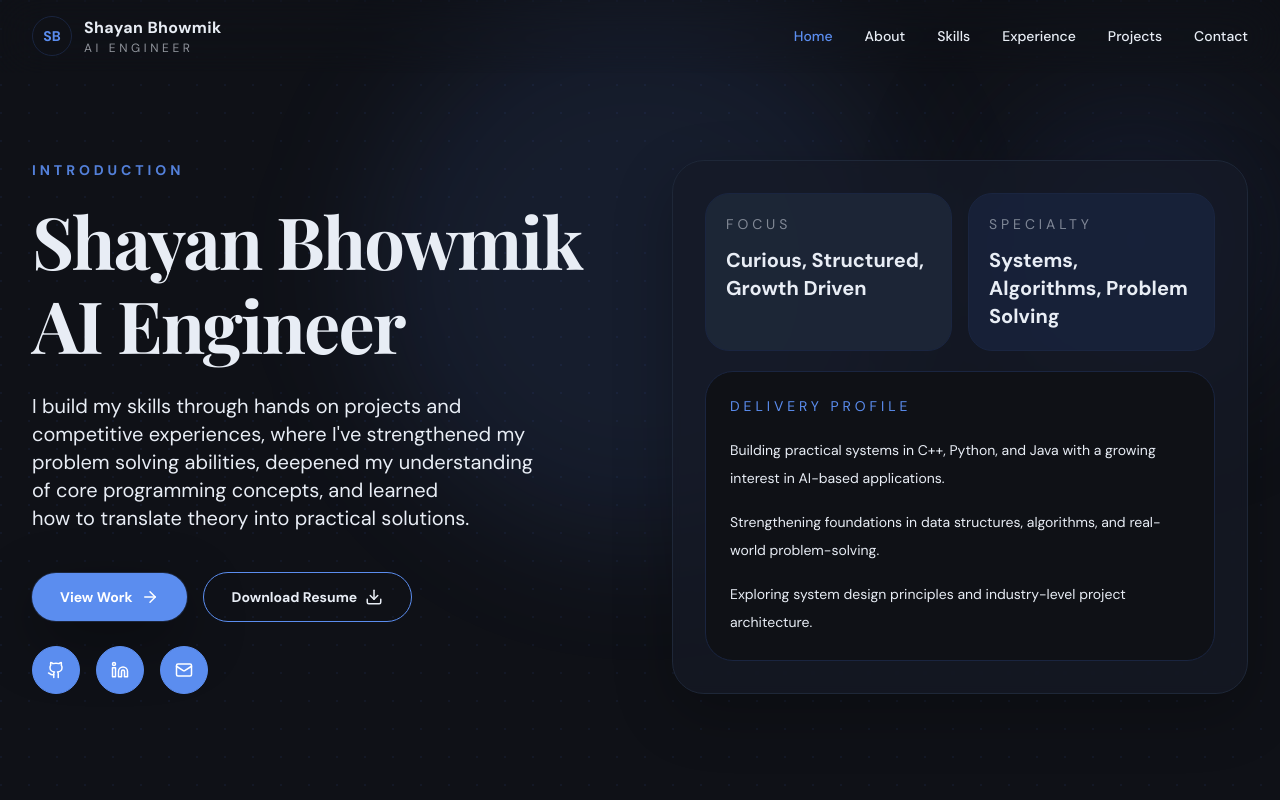
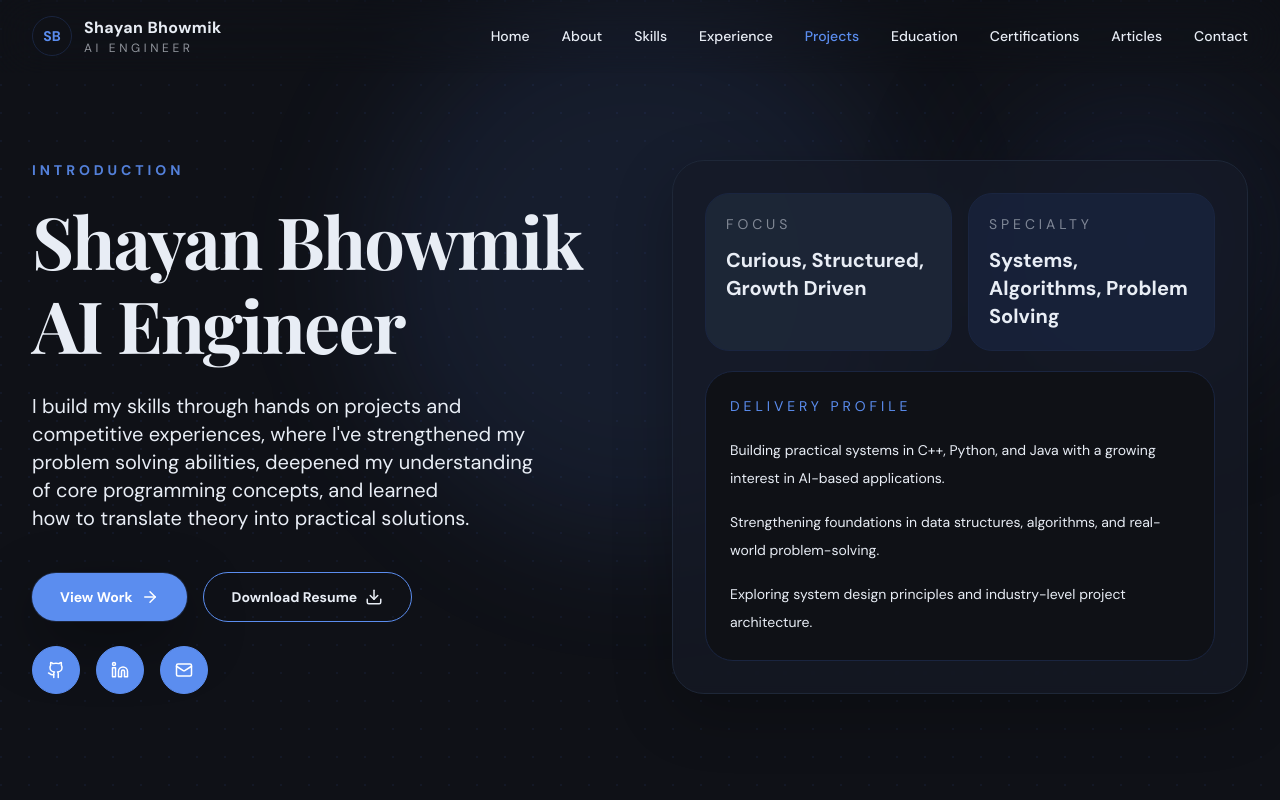
Before and after one commit to Shayan-Bhowmik/Shayan-Portfolio, a React (Vite) app: page / in a window 1280 px wide. Shown: the top 800 px of the page. Built offline with nearby package versions, Linux system fonts and the light colour scheme.

Commit message:
Completed Entire Website

```diff
--- a/src/components/Contact.jsx
+++ b/src/components/Contact.jsx
@@ -5,12 +5,12 @@ import { SectionFrame, SectionHeading } from './SectionFrame';
 
 const contactCards = [
   { icon: Mail, label: 'Email', value: 'shayan.bhowmik05@gmail.com' },
-  { icon: Phone, label: 'Phone', value: '+1 (555) 014-2026' },
-  { icon: MapPin, label: 'Location', value: 'New York, NY' },
+  { icon: Phone, label: 'Phone', value: '+91 - 9835116087' },
+  { icon: MapPin, label: 'Location', value: 'India' },
 ];
 
 export default function Contact() {
-  const [formData, setFormData] = useState({ name: '', email: '', company: '', message: '' });
+  const [formData, setFormData] = useState({ name: '', email: '', message: '' });
   const [errors, setErrors] = useState({});
   const [submitted, setSubmitted] = useState(false);
 
@@ -46,7 +46,7 @@ export default function Contact() {
     }
 
     setSubmitted(true);
-    setFormData({ name: '', email: '', company: '', message: '' });
+    setFormData({ name: '', email: '', message: '' });
     setErrors({});
   };
 
@@ -55,11 +55,11 @@ export default function Contact() {
       <div className="mx-auto w-full max-w-7xl px-6 lg:px-8">
         <SectionHeading
           eyebrow="Contact"
-          title="Reach out for roles, collaborations, or project discussions"
-          description="The form is validated locally and the contact details are surfaced clearly for direct outreach."
+          title="Open to Opportunities and Conversations"
+          description="Whether it's an internship, a collaboration, or just a conversation about tech — my inbox is always open."
         />
 
-        <div className="grid gap-6 lg:grid-cols-[0.9fr_1.1fr]">
+        <div className="grid gap-6">
           <div className="space-y-4">
             <motion.div
               variants={{ hidden: { opacity: 0, y: 20 }, visible: { opacity: 1, y: 0 } }}
@@ -84,105 +84,11 @@ export default function Contact() {
                 })}
               </div>
 
-              <div className="mt-6 flex items-center gap-3">
-                <a
-                  href="https://github.com/"
-                  target="_blank"
-                  rel="noreferrer"
-                  aria-label="GitHub profile"
-                  className="inline-flex h-11 w-11 items-center justify-center rounded-full border border-accent bg-accent text-white transition-colors duration-300 hover:bg-accent/90"
-                >
-                  <Github size={18} />
-                </a>
-                <a
-                  href="https://www.linkedin.com/"
-                  target="_blank"
-                  rel="noreferrer"
-                  aria-label="LinkedIn profile"
-                  className="inline-flex h-11 w-11 items-center justify-center rounded-full border border-accent bg-accent text-white transition-colors duration-300 hover:bg-accent/90"
-                >
-                  <Linkedin size={18} />
-                </a>
-                <a
-                  href="mailto:shayan.bhowmik05@gmail.com"
-                  aria-label="Send email"
-                  className="inline-flex h-11 w-11 items-center justify-center rounded-full border border-accent bg-accent text-white transition-colors duration-300 hover:bg-accent/90"
-                >
-                  <Mail size={18} />
-                </a>
-              </div>
+              {/* Social links removed per user request */}
             </motion.div>
           </div>
-
-          <motion.form
-            onSubmit={handleSubmit}
-            variants={{ hidden: { opacity: 0, y: 20 }, visible: { opacity: 1, y: 0 } }}
-            className="rounded-[1.75rem] border border-deep bg-secondary p-6 shadow-[0_20px_50px_rgba(0,0,0,0.16)] lg:p-8"
-            noValidate
-          >
-            <div className="grid gap-5 sm:grid-cols-2">
-              <Field label="Name" name="name" value={formData.name} onChange={handleChange} error={errors.name} />
-              <Field label="Email" name="email" type="email" value={formData.email} onChange={handleChange} error={errors.email} />
-            </div>
-
-            <div className="mt-5">
-              <Field label="Company" name="company" value={formData.company} onChange={handleChange} optional />
-            </div>
-
-            <div className="mt-5">
-              <label className="mb-2 block text-sm font-medium text-text-base/80" htmlFor="message">
-                Message
-              </label>
-              <textarea
-                id="message"
-                name="message"
-                rows="7"
-                value={formData.message}
-                onChange={handleChange}
-                className={`w-full rounded-2xl border bg-card px-4 py-3 text-base text-text-base outline-none transition-colors duration-200 placeholder:text-text-base/30 focus:border-accent ${
-                  errors.message ? 'border-red-400' : 'border-deep'
-                }`}
-                placeholder="Describe the role, project, or timeline you have in mind."
-              />
-              {errors.message ? <p className="mt-2 text-sm text-red-300">{errors.message}</p> : null}
-            </div>
-
-            {submitted ? (
-              <p className="mt-5 rounded-2xl border border-accent/35 bg-accent/10 px-4 py-3 text-sm text-text-base">
-                Message prepared successfully. Replace this placeholder with your preferred form
-                backend or mail service.
-              </p>
-            ) : null}
-
-            <button
-              type="submit"
-              className="mt-6 inline-flex items-center justify-center gap-2 rounded-full bg-accent px-7 py-3.5 text-sm font-semibold text-white transition-transform duration-300 hover:-translate-y-0.5 hover:bg-accent/90"
-            >
-              Send Message
-              <Send size={18} />
-            </button>
-          </motion.form>
         </div>
       </div>
     </SectionFrame>
   );
 }
-
-function Field({ label, optional = false, error, ...props }) {
-  return (
-    <div>
-      <label className="mb-2 block text-sm font-medium text-text-base/80" htmlFor={props.name}>
-        {label}
-        {optional ? <span className="ml-2 text-text-base/45">Optional</span> : null}
-      </label>
-      <input
-        {...props}
-        id={props.name}
-        className={`w-full rounded-2xl border bg-card px-4 py-3 text-base text-text-base outline-none transition-colors duration-200 placeholder:text-text-base/30 focus:border-accent ${
-          error ? 'border-red-400' : 'border-deep'
-        }`}
-      />
-      {error ? <p className="mt-2 text-sm text-red-300">{error}</p> : null}
-    </div>
-  );
-}
--- a/src/components/Footer.jsx
+++ b/src/components/Footer.jsx
@@ -1,9 +1,19 @@
-import { Github, Linkedin, Mail } from 'lucide-react';
+import { Github, Linkedin, Mail, Code } from 'lucide-react';
+
+function MediumIcon({ size = 18 }) {
+  return (
+    <svg width={size} height={size} viewBox="0 0 24 24" xmlns="http://www.w3.org/2000/svg" aria-hidden="true">
+          <text x="50%" y="52%" fill="currentColor" fontSize="18" fontWeight="900" fontFamily="Arial, Helvetica, sans-serif" textAnchor="middle" dominantBaseline="central">M</text>
+    </svg>
+  );
+}
 
 const socials = [
-  { label: 'GitHub', href: 'https://github.com/', icon: Github },
-  { label: 'LinkedIn', href: 'https://www.linkedin.com/', icon: Linkedin },
+  { label: 'GitHub', href: 'https://github.com/Shayan-Bhowmik', icon: Github },
+  { label: 'LinkedIn', href: 'https://www.linkedin.com/in/shayan-bhowmik-227808321/', icon: Linkedin },
   { label: 'Email', href: 'mailto:shayan.bhowmik05@gmail.com', icon: Mail },
+  { label: 'Medium', href: 'https://medium.com/@shayan.bhowmik', icon: MediumIcon },
+  { label: 'LeetCode', href: 'https://leetcode.com/u/Shayan_Bhowmik/', icon: Code },
 ];
 
 export default function Footer() {
--- a/src/components/Navbar.jsx
+++ b/src/components/Navbar.jsx
@@ -7,6 +7,9 @@ const links = [
   { label: 'Skills', href: '#skills', id: 'skills' },
   { label: 'Experience', href: '#experience', id: 'experience' },
   { label: 'Projects', href: '#projects', id: 'projects' },
+  { label: 'Education', href: '#education', id: 'education' },
+  { label: 'Certifications', href: '#certifications', id: 'certifications' },
+  { label: 'Articles', href: '#publications', id: 'publications' },
   { label: 'Contact', href: '#contact', id: 'contact' },
 ];
 
@@ -23,42 +26,95 @@ export default function Navbar() {
     return () => window.removeEventListener('scroll', handleScroll);
   }, []);
 
+  // Fallback scroll handler: pick section nearest the viewport center
   useEffect(() => {
-    const observer = new IntersectionObserver(
-      (entries) => {
-        // Find the section with the highest intersection ratio
-        let maxRatio = 0;
-        let maxEntry = null;
+    let ticking = false;
 
-        entries.forEach((entry) => {
-          if (entry.intersectionRatio > maxRatio) {
-            maxRatio = entry.intersectionRatio;
-            maxEntry = entry;
+    const ids = links.map((l) => l.id);
+    const getElements = () => ids.map((id) => document.getElementById(id)).filter(Boolean);
+
+    const onScroll = () => {
+      if (ticking) return;
+      ticking = true;
+
+      requestAnimationFrame(() => {
+        const elems = getElements();
+        if (elems.length === 0) {
+          ticking = false;
+          return;
+        }
+
+        const center = window.innerHeight * 0.5;
+        let best = null;
+        let bestDist = Infinity;
+
+        elems.forEach((el) => {
+          const rect = el.getBoundingClientRect();
+          const dist = Math.abs(rect.top - center);
+          if (dist < bestDist) {
+            bestDist = dist;
+            best = el;
           }
         });
 
-        // Only update if we found an intersecting section
-        if (maxEntry && maxEntry.intersectionRatio > 0) {
-          setActiveSection(maxEntry.target.id);
+        if (best && best.id !== activeSection) setActiveSection(best.id);
+        ticking = false;
+      });
+    };
+
+    window.addEventListener('scroll', onScroll, { passive: true });
+    // run once to initialize
+    onScroll();
+
+    return () => window.removeEventListener('scroll', onScroll);
+  }, [activeSection]);
+
+  useEffect(() => {
+    // Use IntersectionObserver to update active nav when sections enter the viewport
+    const observer = new IntersectionObserver(
+      (entries) => {
+        // pick the most visible intersecting entry (by intersectionRatio),
+        // fallback to closest to top if ratios are equal
+        const intersecting = entries.filter((e) => e.isIntersecting);
+
+        if (intersecting.length > 0) {
+          intersecting.sort((a, b) => {
+            if (b.intersectionRatio !== a.intersectionRatio) return b.intersectionRatio - a.intersectionRatio;
+            return Math.abs(a.boundingClientRect.top) - Math.abs(b.boundingClientRect.top);
+          });
+
+          const best = intersecting[0];
+          setActiveSection(best.target.id);
         }
       },
-      {
-        root: null,
-        rootMargin: '-40% 0px -55% 0px',
-        threshold: [0, 0.25, 0.5, 0.75, 1],
-      },
+      { root: null, rootMargin: '-40% 0px -55% 0px', threshold: 0 },
     );
 
+    // Observe each declared link id and common singular/plural variants
+    const observed = new Set();
+
     links.forEach((link) => {
-      const element = document.getElementById(link.id);
-      if (element) {
-        observer.observe(element);
-      }
+      const candidates = [link.id];
+
+      // try singular/plural variants to handle naming mismatches
+      if (link.id.endsWith('s')) candidates.push(link.id.replace(/s$/, ''));
+      else candidates.push(`${link.id}s`);
+
+      // explicit alias for publications <-> articles
+      if (link.id === 'publications') candidates.push('articles');
+      if (link.id === 'articles') candidates.push('publications');
+
+      candidates.forEach((id) => {
+        if (observed.has(id)) return;
+        const el = document.getElementById(id);
+        if (el) {
+          observer.observe(el);
+          observed.add(id);
+        }
+      });
     });
 
-    return () => {
-      observer.disconnect();
-    };
+    return () => observer.disconnect();
   }, []);
 
   const handleNavClick = (id) => {
```
